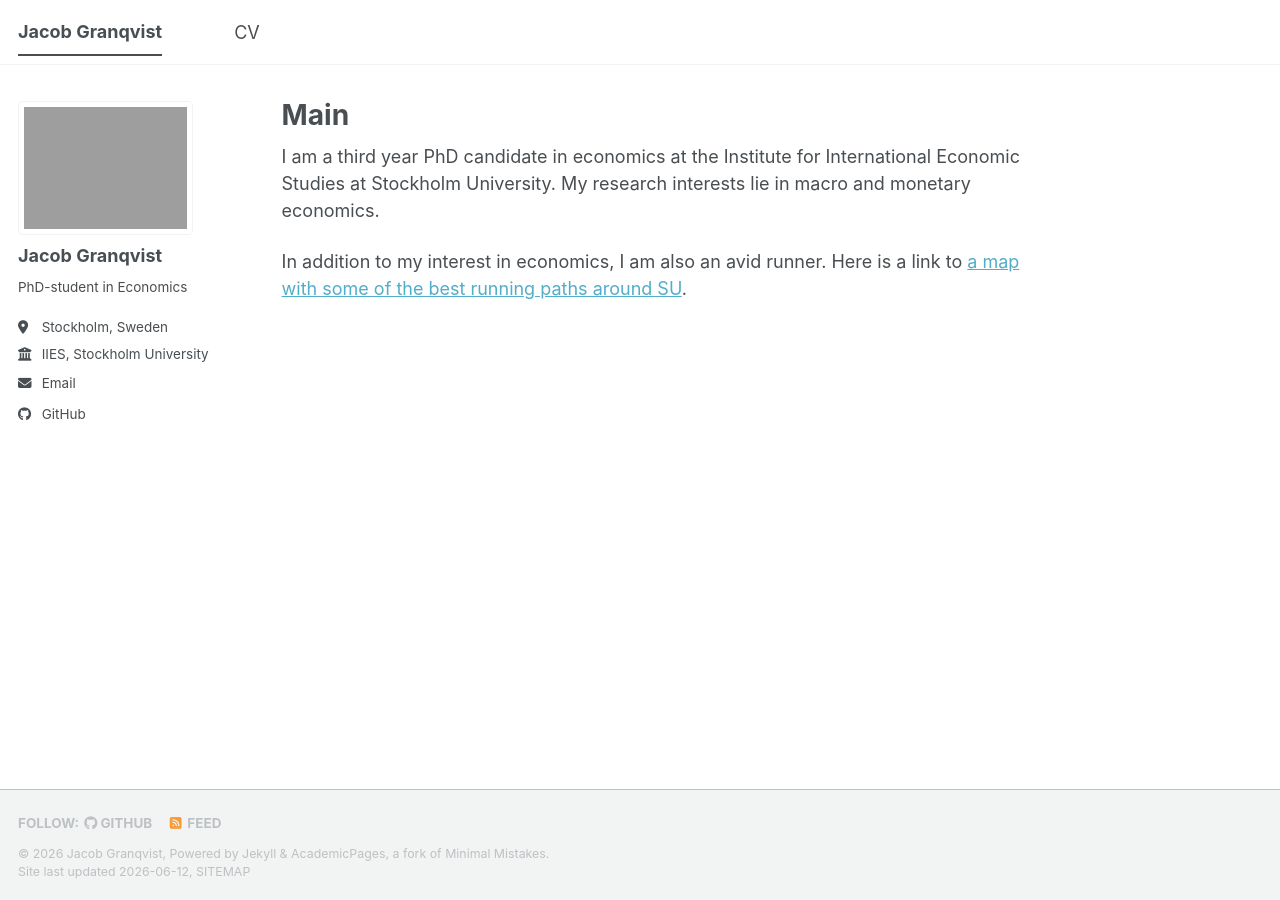
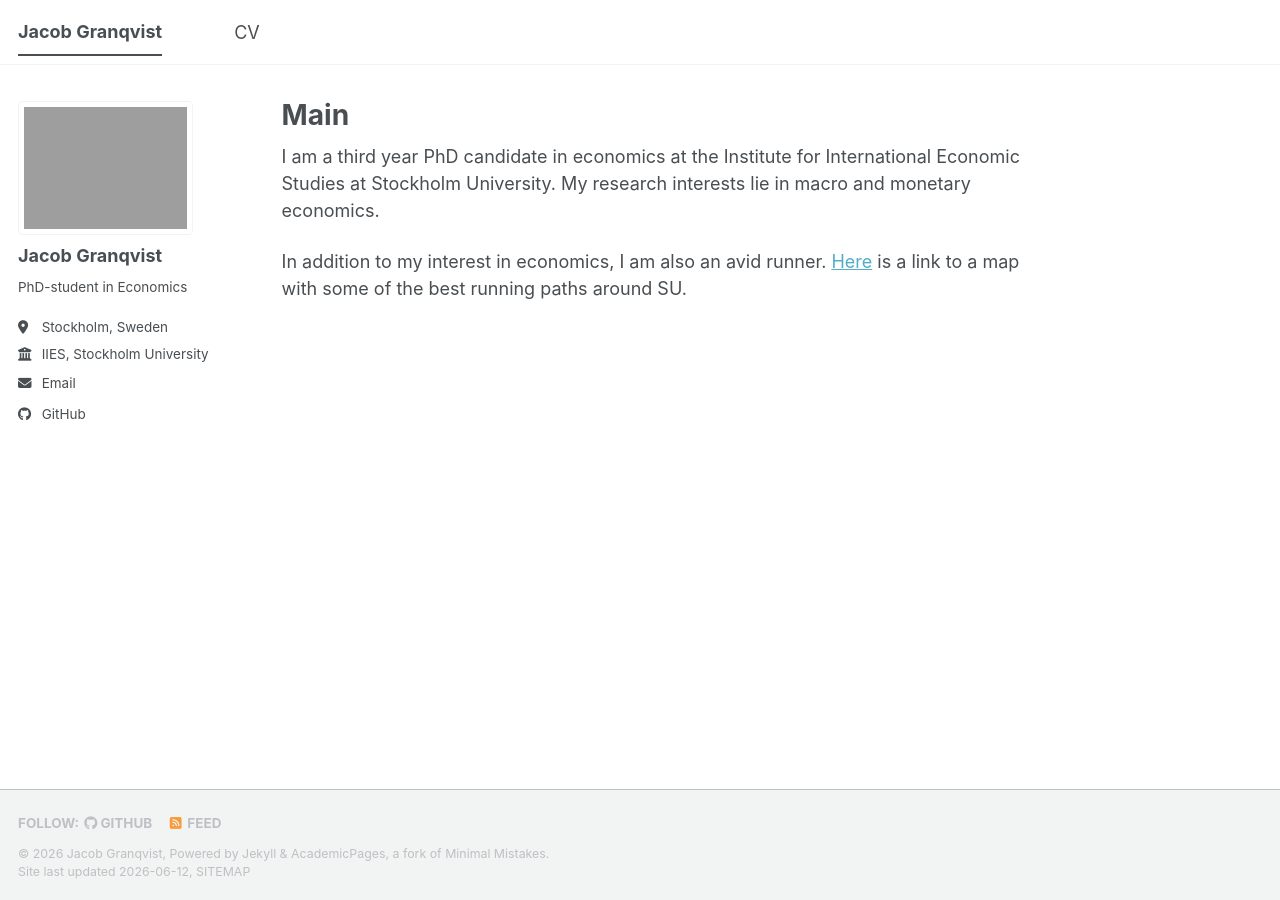
Before and after one commit to jacobgra/jacobgra.github.io, a Jekyll site: the page built from _pages/about.md, in a window 1280 px wide. Built offline with Jekyll 4.4.1, drawn with Linux system fonts in a browser that asks for light colours; a script bundle is joined from its source files by our own code; library files that are not in the unit come from our copies.

```diff
--- a/_pages/about.md
+++ b/_pages/about.md
@@ -8,4 +8,4 @@ redirect_from:
 ---
 I am a third year PhD candidate in economics at the Institute for International Economic Studies at Stockholm University. My research interests lie in macro and monetary economics.
 
-In addition to my interest in economics, I am also an avid runner. Here is a link to [a map with some of the best running paths around SU](/running-routes/).
+In addition to my interest in economics, I am also an avid runner. [Here](/running-routes/) is a link to a map with some of the best running paths around SU.
```
